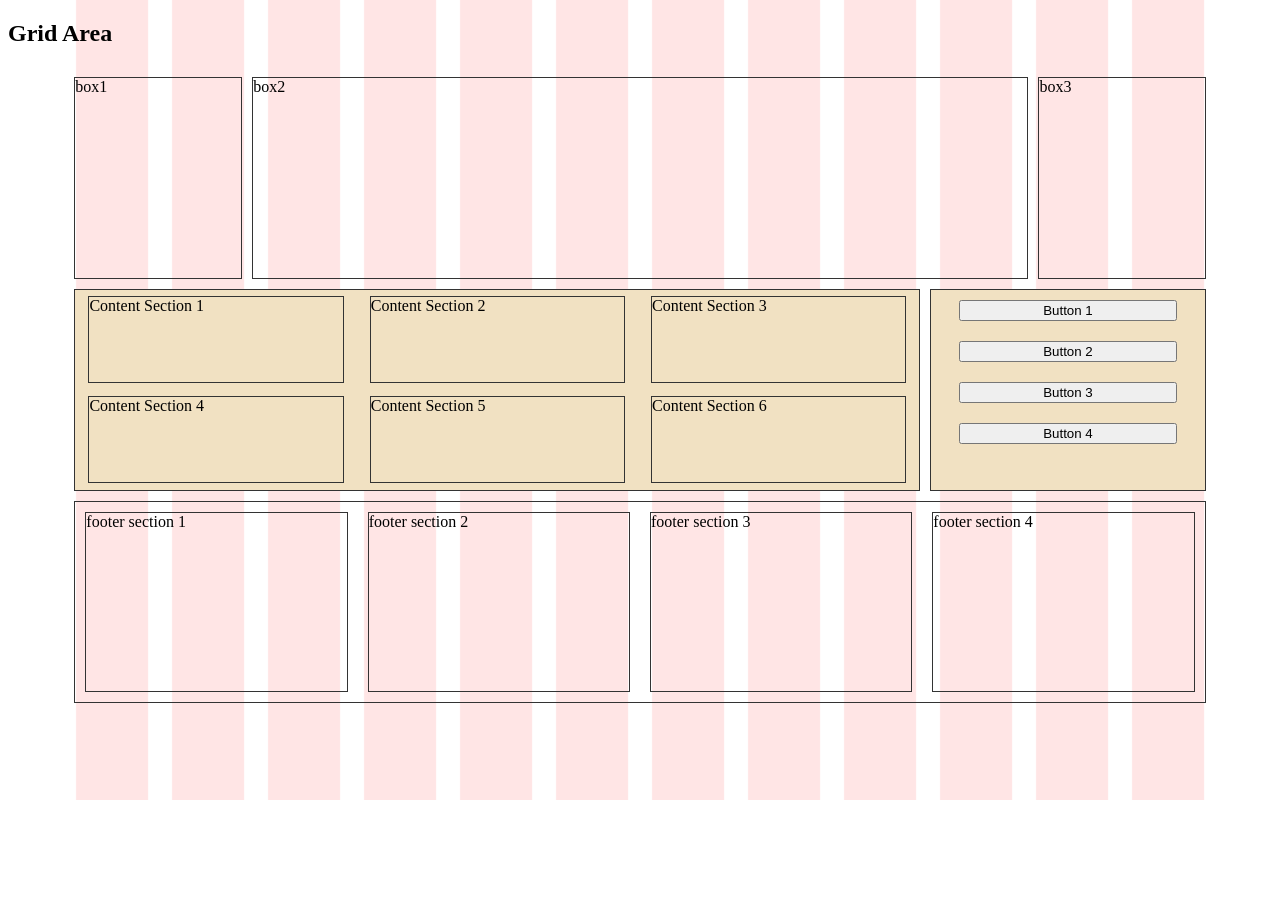
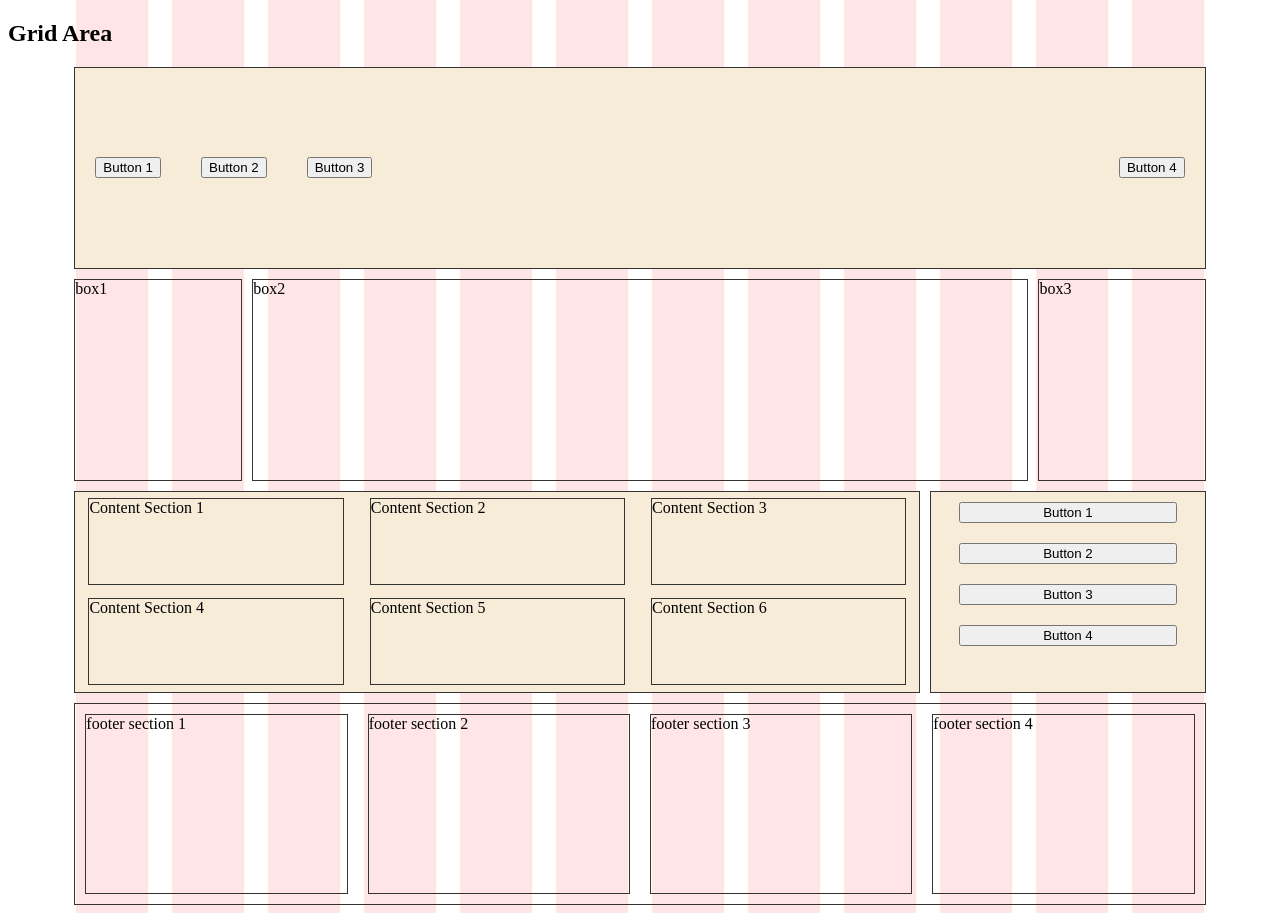
Before and after one commit to PaulEvans78/test-grids-responsive, a plain HTML site: page index.html in a window 1280 px wide. Before the commit the page ends 800 px from the top, so only its background shows below. Drawn offline with Linux system fonts and the light colour scheme.

Commit message:
header-flexbox done

```diff
--- a/css/style.css
+++ b/css/style.css
@@ -237,7 +237,7 @@ footer {
 }
 
 .flex-items {
-    background-color: rgb(241, 225, 194);
+    background-color: rgb(247, 236, 216);
     display: flex;
     flex-direction: row;
     flex-wrap: wrap;
@@ -287,7 +287,7 @@ footer {
 
 
 .flex-items-aside {
-    background-color: rgb(241, 225, 194);
+    background-color: rgb(247, 236, 216);
     display: flex;
     flex-direction: column;
     flex-wrap: wrap;
@@ -311,3 +311,30 @@ footer {
     width: 80%;
     margin: 10px;
 }
+
+
+/* ------------------------- FlexBox Header ------------------------------ */
+
+
+.flex-items-header {
+    background-color: rgb(247, 236, 216);
+    display: flex;
+    flex-direction: row;
+    flex-wrap: wrap;
+    justify-content: flex-start;
+    align-items: center;
+}
+
+.button1 {
+    margin: 20px;
+}
+.button2 {
+    margin: 20px;
+}
+.button3 {
+    margin: 20px;
+}
+.button4 {
+    margin: 20px;
+    margin-left: auto;
+}
--- a/index.html
+++ b/index.html
@@ -14,12 +14,12 @@
 
     <div class="container">
 
-        <!-- <header class="flex-items" dir="ltr">
+        <header class="flex-items-header" dir="ltr">
             <button class="button1">Button 1</button>
             <button class="button2">Button 2</button>
             <button class="button3">Button 3</button>
             <button class="button4">Button 4</button>
-        </header> -->
+        </header>
 
         <section class="box1">box1</section>
         <section class="box2">box2</section>
```
